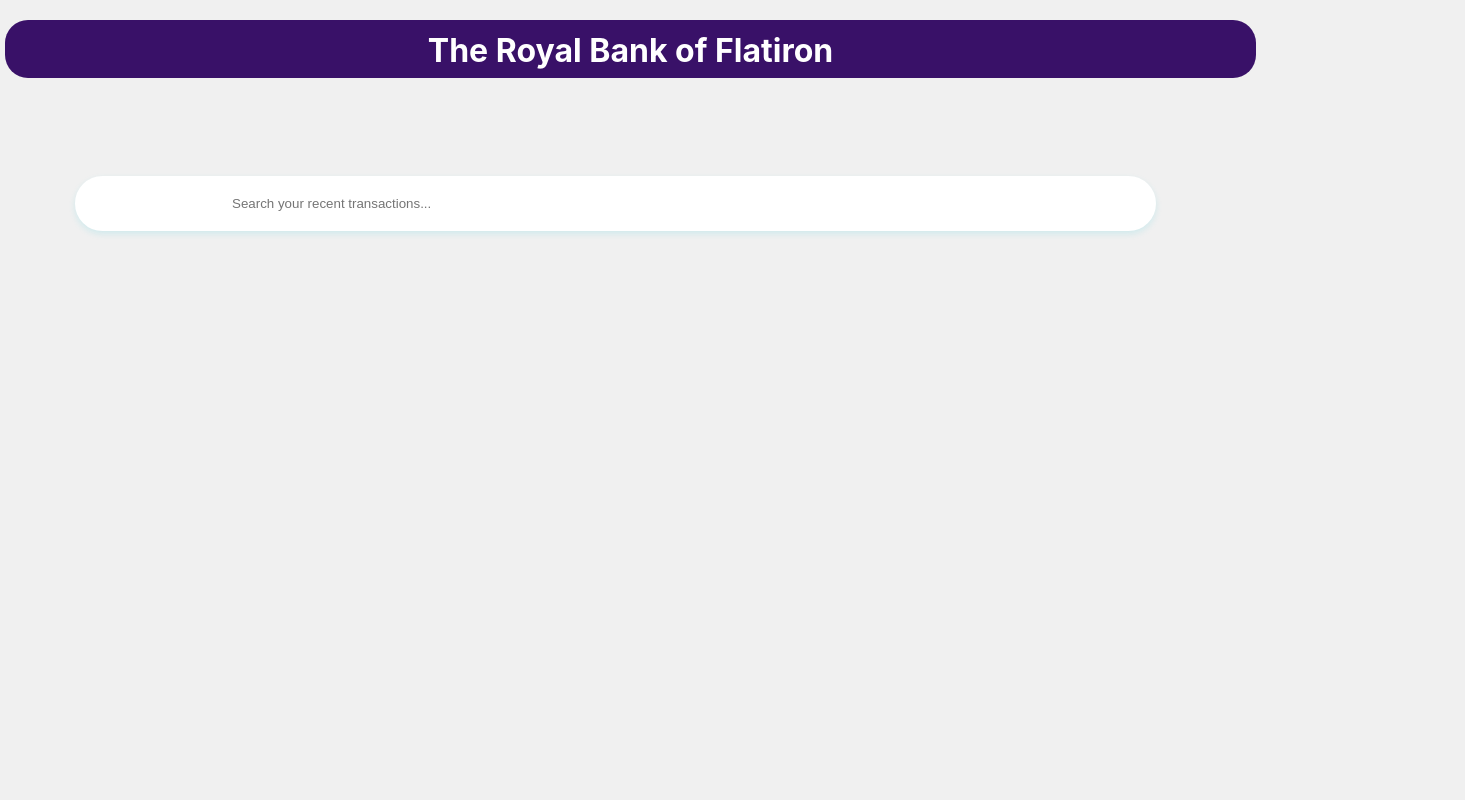
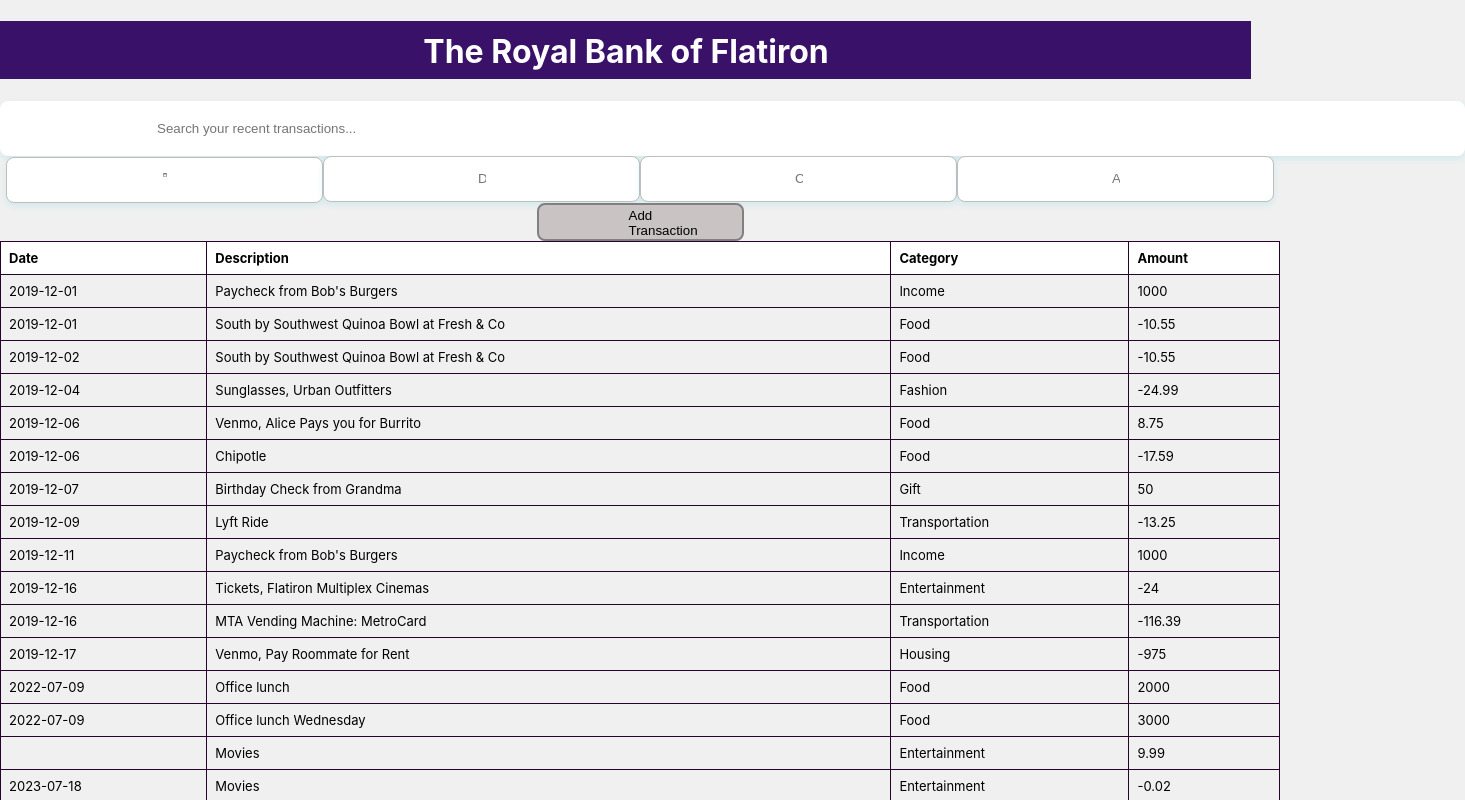
Before and after one commit to Bakhita87/Phase-2-Challenge-One, a React (Create React App) app in the folder flatiron-app/: page / in a window 1280 px wide. Shown: the top 800 px of the page, 1465 px wide, since content can reach past the window. Built offline with nearby package versions, Linux system fonts and the light colour scheme; data requests are answered from the project's data file.

Commit message:
Updated Add Transactions

```diff
--- a/flatiron-app/db.json
+++ b/flatiron-app/db.json
@@ -97,6 +97,41 @@
       "category": "Food",
       "amount": "3000",
       "id": 14
+    },
+    {
+      "date": "",
+      "description": "Movies",
+      "category": "Entertainment",
+      "amount": "9.99",
+      "id": 15
+    },
+    {
+      "date": "2023-07-18",
+      "description": "Movies",
+      "category": "Entertainment",
+      "amount": "-0.02",
+      "id": 16
+    },
+    {
+      "date": "2023-07-26",
+      "description": "Movies",
+      "category": "Entertainment",
+      "amount": "-0.02",
+      "id": 17
+    },
+    {
+      "date": "",
+      "description": "",
+      "category": "",
+      "amount": "",
+      "id": 18
+    },
+    {
+      "date": "",
+      "description": "",
+      "category": "",
+      "amount": "",
+      "id": 19
     }
   ]
 }
--- a/flatiron-app/src/App.css
+++ b/flatiron-app/src/App.css
@@ -6,3 +6,21 @@
   text-align: center;
 
 }
+
+table {
+  border-collapse: collapse;
+  width: 100%;
+}
+
+th,
+td {
+  border: 1px solid #27022b;
+  text-align: left;
+  padding: 8px;
+  font-size: 13px;
+
+}
+
+th {
+  background-color: white;
+}
--- a/flatiron-app/src/App.js
+++ b/flatiron-app/src/App.js
@@ -1,8 +1,23 @@
 import Header from './components/Header';
 import SearchBar from './components/SearchBar';
+import Transactions from './components/AddTransactions';
+import { useEffect, useState } from 'react';
 import './App.css';
 
 function App() {
+
+  const[transactions,setTransactions] = useState([])
+  useEffect(() => {
+    fetch('http://localhost:8001/transactions')
+     .then(res => res.json())
+     .then(data => {console.log(data)
+        setTransactions(data)
+     }
+     )
+  },[])
+
+
+
   return (
 
 
@@ -10,6 +25,30 @@ function App() {
 
      <Header/>
      <SearchBar/>
+     <Transactions/>
+     <table>
+      <thead>
+         <tr>
+          <th>Date</th>
+          <th>Description</th>
+          <th>Category</th>
+          <th>Amount</th>
+         </tr>
+      </thead>
+      <tbody>
+        {
+          transactions.map((transactions,i) =>(
+            <tr key={i}>
+              <td>{transactions.date}</td>
+              <td>{transactions.description}</td>
+              <td>{transactions.category}</td>
+              <td>{transactions.amount}</td>
+
+            </tr>
+          ))
+        }
+      </tbody>
+     </table>
     </div>
 
 
--- /dev/null
+++ b/flatiron-app/src/components/AddTransactions.css
@@ -0,0 +1,18 @@
+
+.form-data input{
+    width: 8px;
+   height: 10px;
+    padding: 17px 153px 17px 154px;
+    box-shadow: 0 3px 6px 0 rgba(36, 198, 220, 0.15);
+    background-color: #fff;
+    border: solid 1px rgb(192, 189, 189);
+}
+
+.form-data button{
+  width: 80px;
+  height: 38px;
+  padding: 3px 113px 10px 90px;
+  border-radius: 8px;
+  background-color: rgb(201, 195, 195);
+  border: solid 2px gray;
+}
--- /dev/null
+++ b/flatiron-app/src/components/AddTransactions.jsx
@@ -0,0 +1,48 @@
+import React, { useState } from "react";
+import './AddTransactions.css'
+
+
+function AddTransactions() {
+  const [date, setDate] = useState('')
+  const [amount, setAmount] = useState('')
+  const [category, setCategory] = useState('')
+  const [description, setDescription] = useState('')
+
+  function handleSubmit(e) {
+
+
+    fetch("http://localhost:8001/transactions", {
+      method: "POST",
+      headers: {
+        "Content-Type": "application/json"
+      },
+
+      body: JSON.stringify({
+        date: date,
+        description: description,
+        category: category,
+        amount: amount,
+      }),
+    })
+
+
+
+    alert("Transaction successful")
+  }
+  return (
+    <div className="main-data">
+      <form onSubmit={handleSubmit} className="form-data">
+      <div className="input-data">
+          <input value={date} onChange={(e) => setDate(e.target.value)} type="date" name="date" />
+          <input value={description} onChange={(e) => setDescription(e.target.value)} type="text" placeholder="Description" />
+          <input value={category} onChange={(e) => setCategory(e.target.value)} type="text" placeholder="Category" />
+          <input value={amount} onChange={(e) => setAmount(e.target.value)} type="digit" placeholder="Amount" step="0.01" />
+      </div>
+        <button >Add Transaction</button>
+      </form>
+  </div>
+  );
+
+  }
+
+export default AddTransactions;
--- a/flatiron-app/src/components/Header.css
+++ b/flatiron-app/src/components/Header.css
@@ -1,9 +1,7 @@
 h1{
  width: 80%;
  height: 65%;
- margin: 20px 0 53px 4.5px;
  padding: 11px 113px 8px 114px;
- border-radius: 23px;
  background-color: #391168;
  color: #fff;
 }
--- a/flatiron-app/src/components/SearchBar.css
+++ b/flatiron-app/src/components/SearchBar.css
@@ -1,9 +1,9 @@
 input{
-  width: 60%;
+  width: 90%;
   height: 50%;
-  margin: 45px 109px 113px 60px;
+
   padding: 17px 153px 17px 154px;
-  border-radius: 34px;
+  border-radius: 8px;
   box-shadow: 0 3px 6px 0 rgba(36, 198, 220, 0.15);
   background-color: #fff;
   border: solid 3px white;
```
Lines whose indentation alone changed are shown as unchanged.
